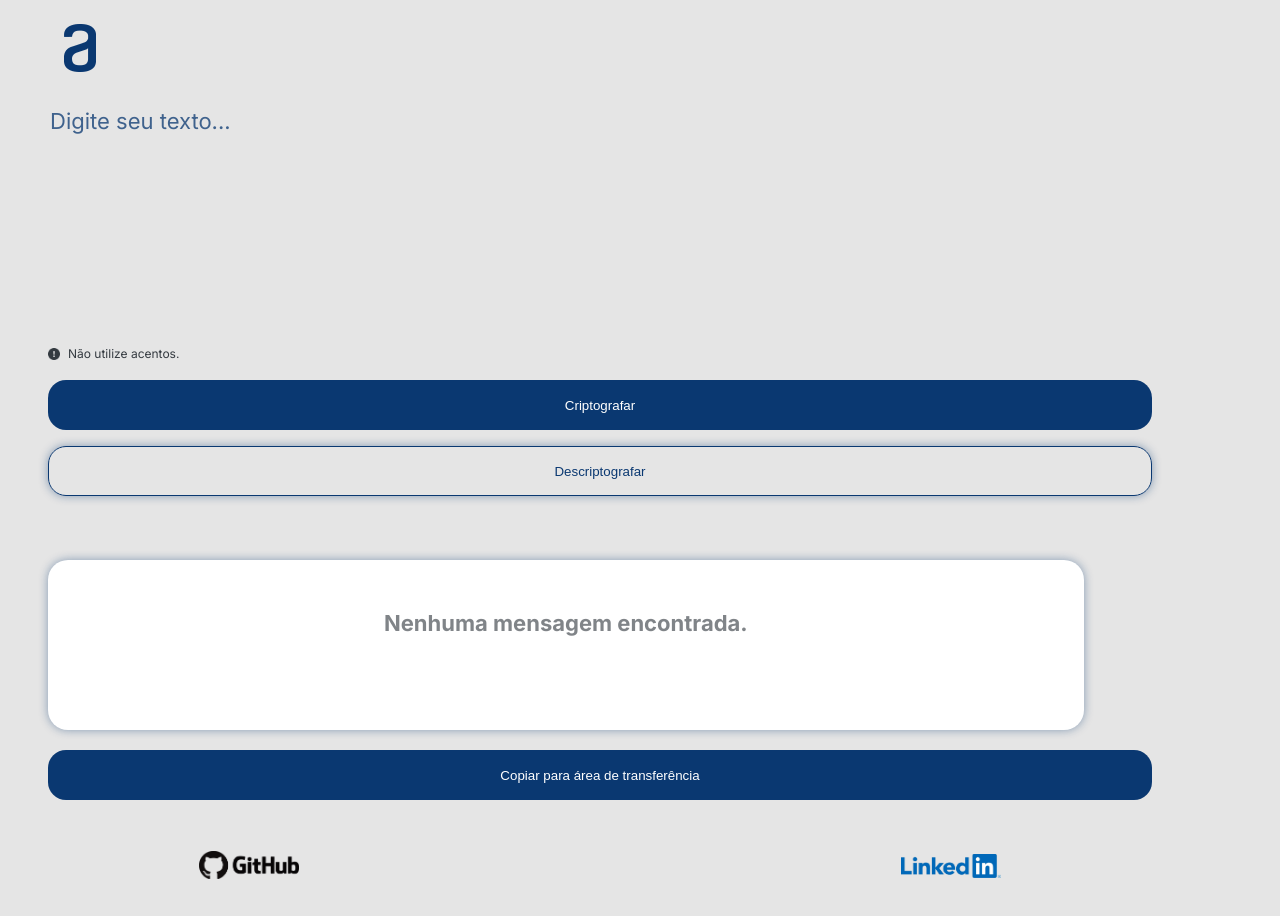
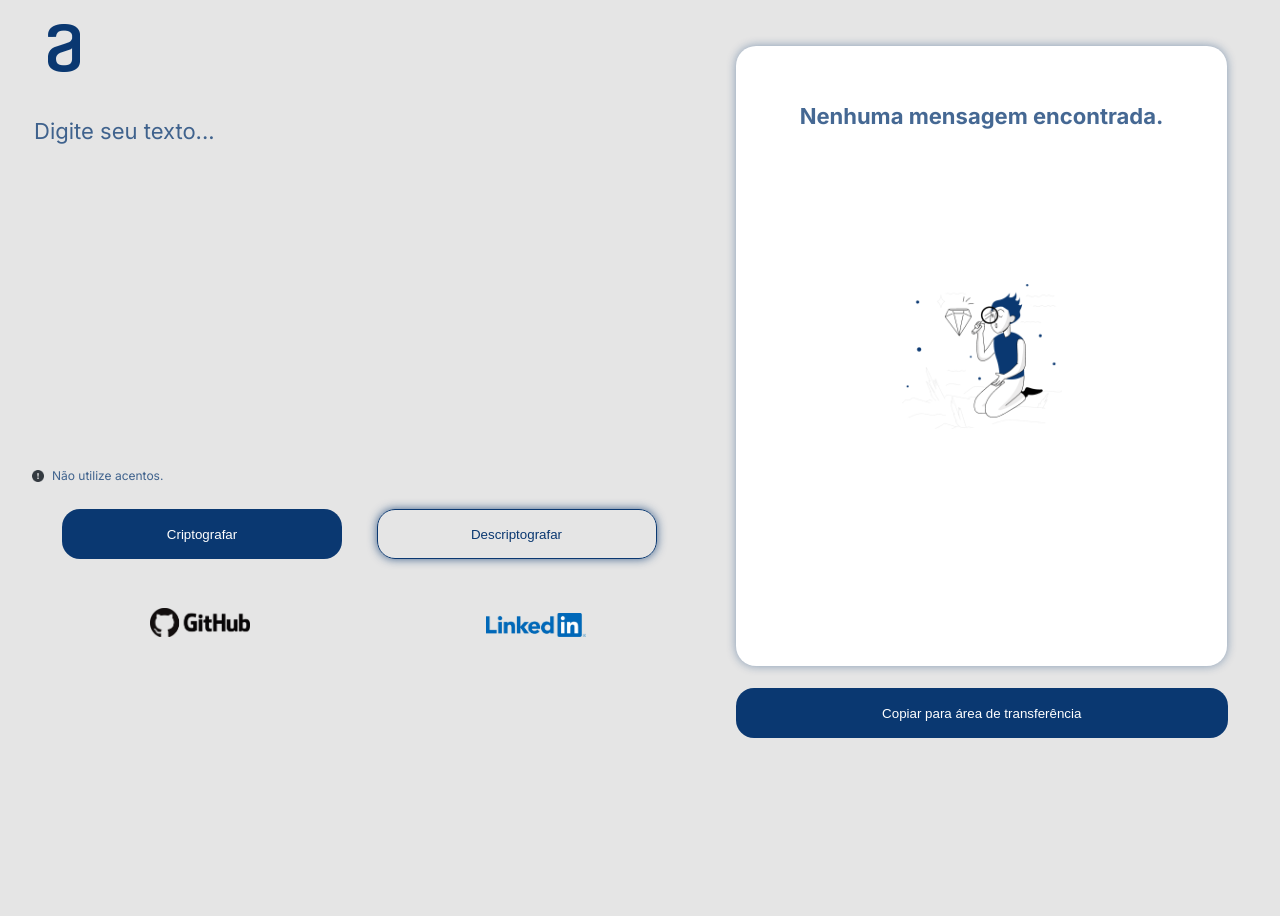
Before and after one commit to maiscafe/Challenge-Alura, a plain HTML site: page index.html in a window 1280 px wide. After the commit the page ends 800 px from the top, so only its background shows below. Drawn offline with Linux system fonts and the light colour scheme.

Commit message:
visual-finish

```diff
--- a/css/style.css
+++ b/css/style.css
@@ -1,19 +1,30 @@
+
+:root {
+  --colorBackground: #E5E5E5;
+  --colorBtn: #0A3871;
+  --textColor: #0a3871c2;
+}
 
 body {
     display: flex;
     flex-direction: column;
     box-sizing: border-box;
-    background:  #E5E5E5;
+    background:  var(--colorBackground);
     font-family: 'Inter', sans-serif;
 }
 .container {
     width: 90%;
-    padding-left: 3rem;
+    padding-left: 2rem;
     display: flex;
 }
 header {
  width: 100%;
+ margin-bottom: 10px;
+ display: flex;
+ justify-content: space-between;
+ align-items: center;
 }
+
 .logo-alura {
     margin: 24px 0 0 16px;
     width: 32px;
@@ -21,12 +32,12 @@ header {
     margin-bottom: 2rem;
 }
 .text-before {
-    color: #0A3871;
+    color: var(--colorBtn);
     padding-bottom: 1em;
     font-size: 22px;
     resize: none;
     border: none;
-    background: #E5E5E5;
+    background: var(--colorBackground);
     width: 100%;
     height: 150px;
     margin-bottom: 20px;
@@ -34,7 +45,7 @@ header {
 }
 .text-before::placeholder {
     font-size: 22px;
-    color: #0a3871c2
+    color: var(--textColor);
 }
 .info{
     margin-top: 3rem;
@@ -44,7 +55,7 @@ header {
 }
 .info p {
     font-size: 12px;
-    color: #343A40;
+    color: var(--textColor);
 }
 .logo-info {
     float: left;
@@ -60,34 +71,38 @@ header {
     height: 50px;
     border: none;
     border-radius: 18px;
-    background: #0A3871;
+    background: var(--colorBtn);
     color: white;
     margin-bottom: 1rem;
 }
 .btnDescriptografar {
     width: 100%;
     height: 50px;
-    border: 1px solid #0A3871;
+    border: 1px solid var(--colorBtn);
     border-radius: 18px;
     background: transparent;
-    color: #0A3871;
+    color: var(--colorBtn);
     margin-bottom: 4rem;
-    box-shadow: 0px 0px 10px #0a387170;
+    box-shadow: 0px 0px 10px var(--textColor);
 }
 .btnDescriptografar:active, .btnCriptografar:active, .btnCopy:active {
     transform: scale(0.99);
     transition: ease-in-out 0.1s;
 }
+.textandbutton {
+    padding: 1rem;
+    display: flex;
+    flex-direction: column;
+    align-items: center;
+}
 .text-after {
-    color: #0A3871;
-    padding-bottom: 1em;
+    width: 100%;
+    height: 150px;
     font-size: 22px;
     resize: none;
     border: none;
     border-radius: 20px;
     background: white;
-    width: 92%;
-    height: 150px;
     margin-bottom: 20px;
     font-family: 'Inter', sans-serif;
     box-shadow: 0px 0px 10px #0a387170;
@@ -98,14 +113,14 @@ header {
     text-align: center;
     font-size: 22px;
     font-weight: bold;
-    color: #343a409f;
+    color: var(--textColor);
 }
 .btnCopy {
     width: 100%;
     height: 50px;
     border: none;
     border-radius: 18px;
-    background: #0A3871;
+    background: var(--colorBtn);
     color: white;
     margin-bottom: 1rem;
 }
@@ -122,3 +137,68 @@ footer img {
     width: 100px;
     object-fit: contain;
 }
+
+
+/*RESPONSIVO*/
+
+@media screen and (min-width: 769px){
+    body {
+        display: flex;
+        flex-direction: row;
+    }
+    .container {
+        display: inline-block;
+    }
+    header {
+        align-items: flex-start;
+    }
+    .text-before {
+        padding-bottom: 1em;
+        width: 60%;
+        height: 60%;
+    }
+    .text-after {
+        background-image: url(../img/search-girl.png);
+        background-repeat: no-repeat;
+        background-size: 10rem;
+        background-position: 50%;
+        height: 100%;
+        width: 92%;
+    }
+    .text-after::placeholder {
+        padding-top: 10%;
+        text-align: center;
+        vertical-align: 10%;
+    }
+    .textandbutton {
+        position: absolute;
+        width: 40%;
+        height: 75%;
+        top: 30px;
+        right: 16px;
+    }
+    .btnCopy {
+        width: 96%;
+    }
+    .btnCriptografar {
+        width: 25%;
+        display: inline-block;
+        height: 50px;
+        margin: 15px;
+    }
+    .btnDescriptografar {
+        width: 25%;
+        display: inline-block;
+        height: 50px;
+        margin: 15px;
+    }
+    .btn {
+        width: 100%;
+        margin: 15px
+    }
+    footer {
+        width: 60%;
+        height: 50px;
+        align-items: flex-end;
+    }
+}
--- a/index.html
+++ b/index.html
@@ -24,14 +24,15 @@
         <button class="btnCriptografar">Criptografar</button>
         <button class="btnDescriptografar">Descriptografar</button>
     </div>
-    <textarea disabled class="text-after" name="" id="" cols="30" rows="10" placeholder= "Nenhuma mensagem encontrada."></textarea>
-    <div>
+
+    <div class="textandbutton container">
+        <textarea disabled class="text-after" name="" id="" cols="30" rows="10" placeholder= "Nenhuma mensagem encontrada."></textarea>
         <button class ="btnCopy">Copiar para área de transferência</button>
     </div>
 
     <footer>
       <a href="https://github.com/maiscafe"><img src="./img/github.png" alt="logo do github" srcset=""></a>
-      <a href="https://www.linkedin.com/in/maiscafe/"></a><img src="./img/linkedin-logo.png" alt="logo do linkedin" srcset=""></a>
+      <a href="https://www.linkedin.com/in/maiscafe/"><img src="./img/linkedin-logo.png" alt="logo do linkedin" srcset=""></a>
     </footer>
 </body>
 </html>
```
Also changed, not shown: img/search-girl.png (added).
